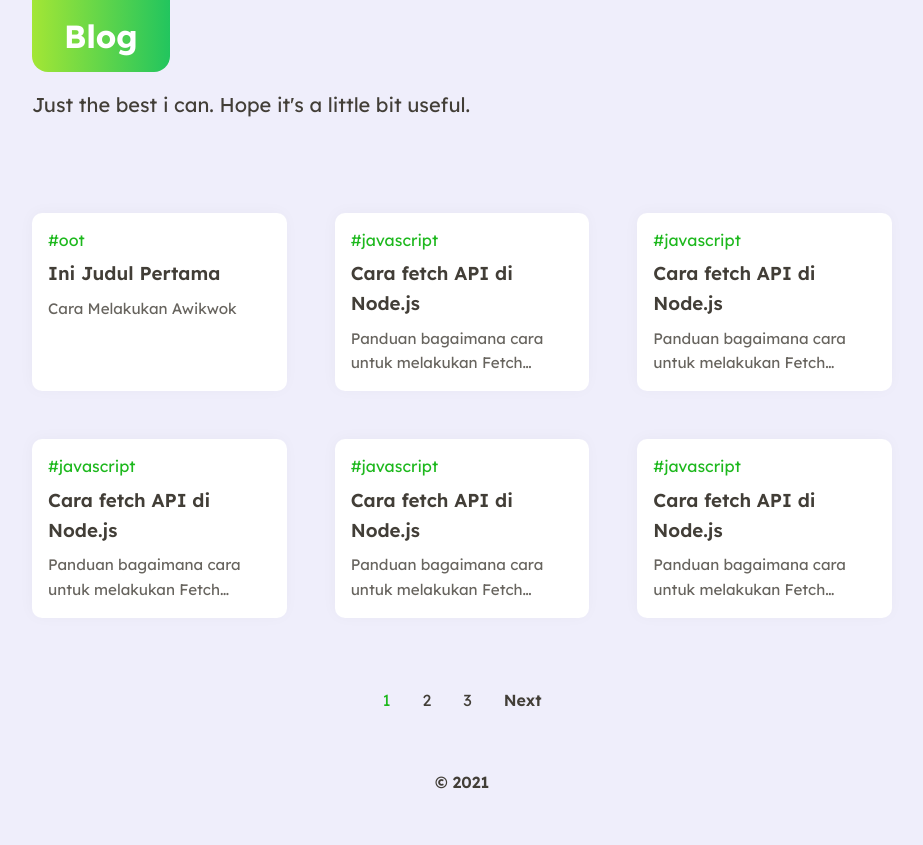
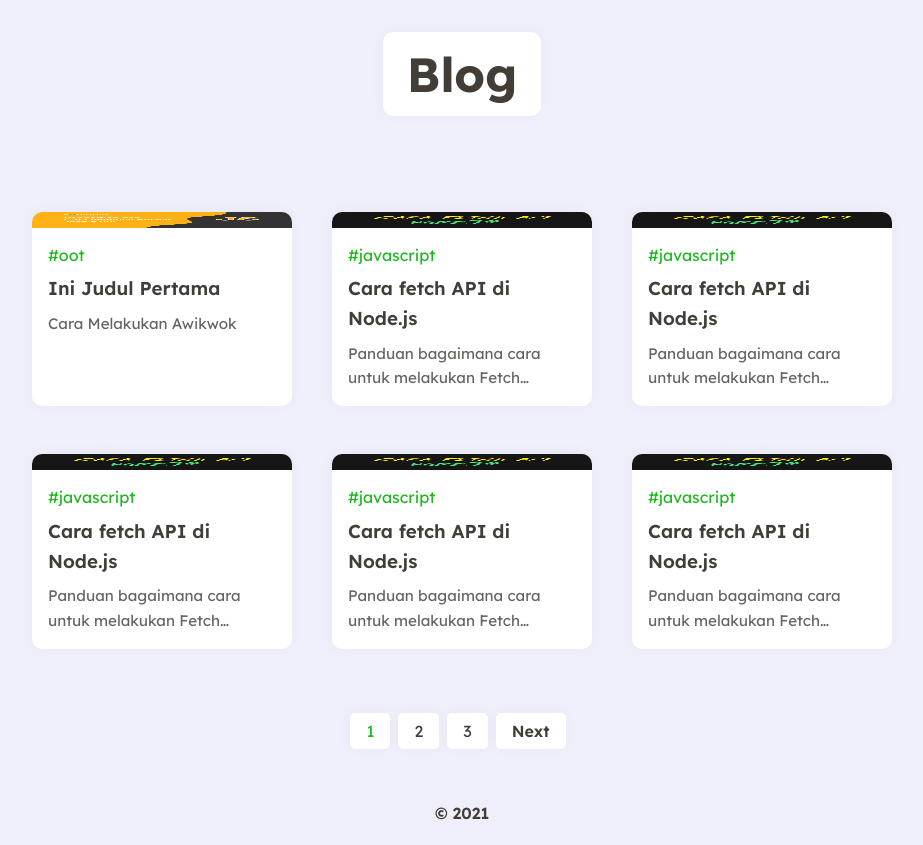
Before and after one commit to tarsisius/nextjs-static-blog, a Next.js app: page / in a window 1280 px wide. Shown: the whole page, without its empty margins (178-1101 px from the left). Before the commit the page ends 814 px from the top, so only its background shows below. Built offline with nearby package versions, Linux system fonts and the light colour scheme.

Commit message:
Update Minor

```diff
--- a/components/Header.js
+++ b/components/Header.js
@@ -1,5 +1,5 @@
 import Link from "next/link";
-import { siteName, siteDesc } from "@/libs/config";
+import { siteName } from "@/libs/config";
 
 export default function Header() {
   return (
@@ -9,7 +9,6 @@ export default function Header() {
           <div className="logo">{siteName}</div>
         </div>
       </Link>
-      <div className="header__desc">{siteDesc}</div>
     </header>
   );
 }
--- a/styles/globals.css
+++ b/styles/globals.css
@@ -101,20 +101,21 @@ h4 {
 */
 
 header {
-  margin: 0 0 4em 0;
+  margin: 2em 0 4em 0;
   width: 100%;
 }
 .header__logo {
   display: flex;
-  font-size: 2em;
+  justify-content: center;
+  font-size: 3em;
   font-weight: 700;
-  color: #ffff;
 }
 .header__logo .logo {
-  padding: 0.5em 1em;
+  padding: 0.25em 0.5em;
   cursor: pointer;
-  background-image: linear-gradient(90deg, rgb(163, 230, 53), rgb(34, 197, 94));
-  border-radius: 0 0 0.5em 0.5em;
+  background: var(--background-box);
+  box-shadow: -1px -1px 15px 0 rgb(0 0 0 / 3%);
+  border-radius: 10px;
 }
 .header__desc {
   margin: 1em 0;
@@ -132,7 +133,7 @@ header {
   grid-template-columns: repeat(auto-fill, minmax(14em, 1fr));
   align-items: start;
   justify-items: center;
-  grid-gap: 3em;
+  grid-gap: 3em 2.5em;
   padding: 2em 0;
 }
 
@@ -155,8 +156,7 @@ header {
   border-radius: 10px;
   overflow: hidden;
   transition: transform 80ms ease-in-out;
-  animation: fade-in 0.4s cubic-bezier(0.75, -0.5, 0, 1.75) 100ms
-    backwards;
+  animation: fade-in 0.4s cubic-bezier(0.75, -0.5, 0, 1.75) 100ms backwards;
 }
 
 .box:hover {
@@ -167,12 +167,15 @@ header {
 }
 .box .card__image {
   position: relative;
+  padding: 0.5em;
 }
 
 .card__image div {
   position: unset !important;
-  aspect-ratio: 5/3;
+  aspect-ratio: 4.5/3;
   width: 100%;
+  border-radius: 8px;
+  overflow: hidden;
 }
 
 .card__image div .image {
@@ -266,6 +269,10 @@ header {
 .pagination .pagination-inner .pagination-button,
 .pagination .pagination-inner .pagination-button_active {
   display: inline-flex;
+  background-color: var(--background-box);
+  box-shadow: -1px -1px 15px 0 rgb(0 0 0 / 3%);
+  margin-right: 0.5em;
+  border-radius: 5px;
 }
 
 .pagination .pagination-inner .pagination-button a {
@@ -305,7 +312,7 @@ header {
 .detail__card {
   background-color: var(--background-box);
   box-shadow: 0 40px 34px -40px rgb(0 0 0 / 32%);
-  border-radius: 6px;
+  border-radius: 10px;
   overflow: hidden;
   height: 100%;
   width: 100%;
@@ -406,6 +413,9 @@ footer {
   body {
     font-size: 93%;
   }
+  .container {
+    padding: 0 0.25em;
+  }
   .post-list {
     grid-gap: 2em;
     grid-template-columns: 1fr;
```
